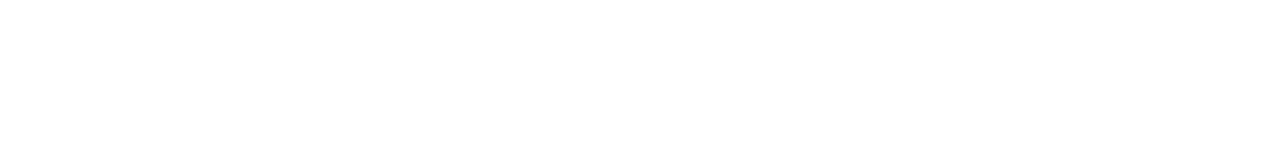
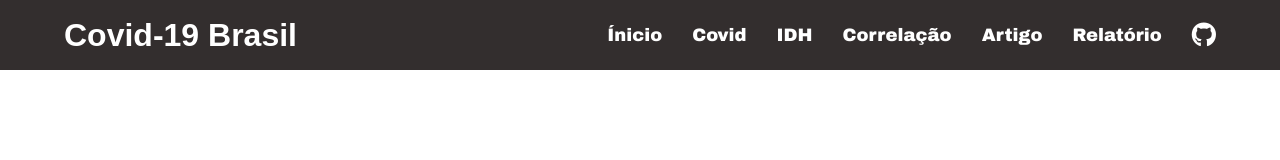
Before and after one commit to GuilhermeFCO/covid19brasil, a plain HTML site: page src/idh.html in a window 1280 px wide. Drawn offline with Linux system fonts and the light colour scheme; files that its build step writes are made by us from their sources.

Commit message:
other pages

```diff
--- a/src/article.html
+++ b/src/article.html
@@ -0,0 +1,49 @@
+<!DOCTYPE html>
+<html lang="pt-BR">
+
+<head>
+    <meta charset="UTF-8">
+    <title>Covid-19 Brasil</title>
+    <script src="https://kit.fontawesome.com/8d6760753a.js" crossorigin="anonymous"></script>
+    <link rel="stylesheet" href="css/header.css">
+</head>
+
+<body>
+    <header class="header">
+        <div class="inner-header">
+            <div class="logo-container">
+                <h1>
+                    <a href="./index.html">Covid-19 Brasil</a>
+                </h1>
+            </div>
+
+            <ul class="navigation">
+                <a href="../index.html">
+                    <li>Ínicio</li>
+                </a>
+                <a href="./src/covid.html">
+                    <li>Covid</li>
+                </a>
+                <a href="./src/idh.html">
+                    <li>IDH</li>
+                </a>
+                <a href="./src/correlation.html">
+                    <li>Correlação</li>
+                </a>
+                <a href="./src/article.html">
+                    <li>Artigo</li>
+                </a>
+                <a href="./src/report.html">
+                    <li>Relatório</li>
+                </a>
+                <a href="https://github.com/GuilhermeFCO/covidBR" target="_blank">
+                    <li><i class="fab fa-github"></i></li>
+                </a>
+            </ul>
+        </div>
+    </header>
+
+
+</body>
+
+</html>
--- a/src/idh.html
+++ b/src/idh.html
@@ -0,0 +1,49 @@
+<!DOCTYPE html>
+<html lang="pt-BR">
+
+<head>
+    <meta charset="UTF-8">
+    <title>Covid-19 Brasil</title>
+    <script src="https://kit.fontawesome.com/8d6760753a.js" crossorigin="anonymous"></script>
+    <link rel="stylesheet" href="css/header.css">
+</head>
+
+<body>
+    <header class="header">
+        <div class="inner-header">
+            <div class="logo-container">
+                <h1>
+                    <a href="./index.html">Covid-19 Brasil</a>
+                </h1>
+            </div>
+
+            <ul class="navigation">
+                <a href="../index.html">
+                    <li>Ínicio</li>
+                </a>
+                <a href="./src/covid.html">
+                    <li>Covid</li>
+                </a>
+                <a href="./src/idh.html">
+                    <li>IDH</li>
+                </a>
+                <a href="./src/correlation.html">
+                    <li>Correlação</li>
+                </a>
+                <a href="./src/article.html">
+                    <li>Artigo</li>
+                </a>
+                <a href="./src/report.html">
+                    <li>Relatório</li>
+                </a>
+                <a href="https://github.com/GuilhermeFCO/covidBR" target="_blank">
+                    <li><i class="fab fa-github"></i></li>
+                </a>
+            </ul>
+        </div>
+    </header>
+
+
+</body>
+
+</html>
```
Also changed, not shown: index.html (+6 -6 lines), src/correlation.html (+49 -0 lines), src/covid.html (+49 -0 lines), src/report.html (+49 -0 lines).
